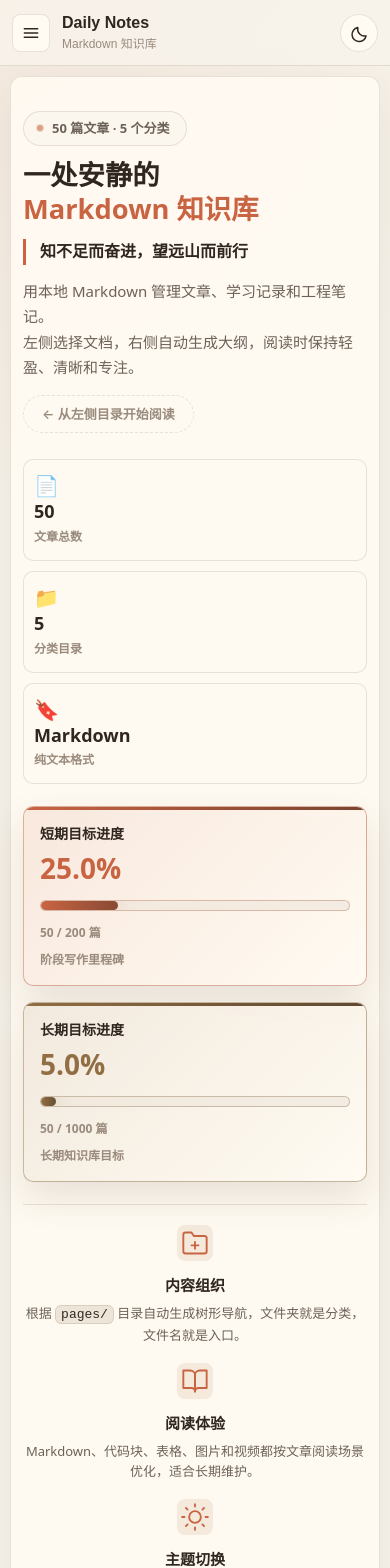
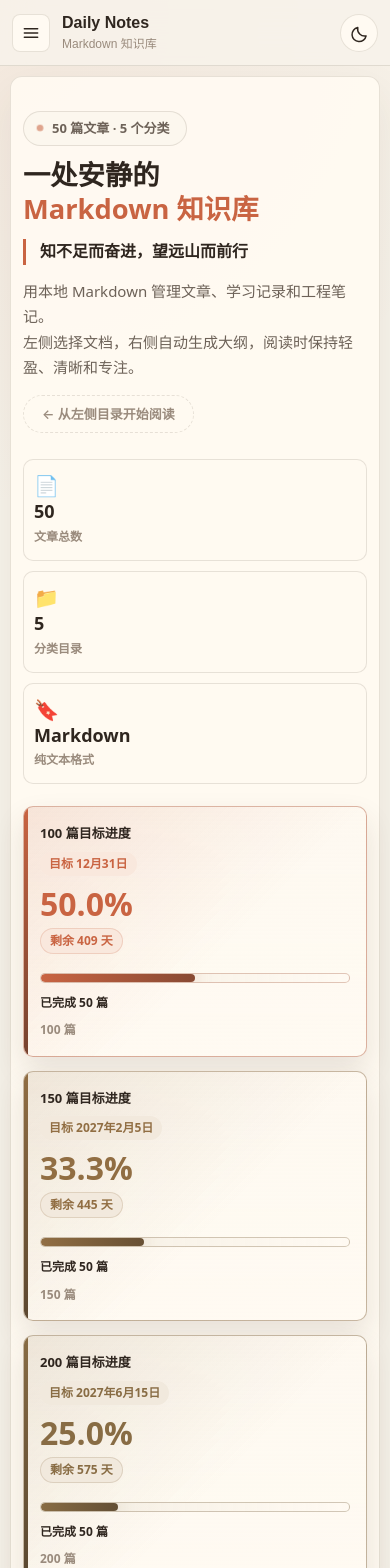
Before and after one commit to donglisuccess/daily-notes, a Vue app: page / in a window 390 px wide. Shown: the top 1568 px of the page. Built offline with nearby package versions, Linux system fonts and the light colour scheme.

Commit message:
feat: 调整ui

```diff
--- a/src/components/ContentViewer.vue
+++ b/src/components/ContentViewer.vue
@@ -27,16 +27,23 @@ const copyToast = ref('');
 const readingTimeLabel = ref('');
 const readingProgress = ref(0);
 const showBackToTop = ref(false);
+const currentTime = ref(new Date());
+const goalAnimationRatio = ref(0);
 let hasImageListener = false;
 let hasScrollListener = false;
 let hasWindowScrollListener = false;
 let scrollFrame: number | undefined;
 let copyToastTimer: number | undefined;
+let currentTimeTimer: number | undefined;
+let goalAnimationFrame: number | undefined;
 let mermaidBlockSequence = 0;
 let mermaidRenderTimer: number | undefined;
 let mermaidRenderToken = 0;
 let themeObserver: MutationObserver | undefined;
 let activeHeadingId: string | null = null;
+
+const DAY_MS = 24 * 60 * 60 * 1000;
+const GOAL_ANIMATION_DURATION = 1100;
 
 const breadcrumb = computed(() => {
   const segments = props.note?.segments;
@@ -69,26 +76,43 @@ const categoryCount = computed(() => {
 const goalProgressItems = computed(() =>
   [
     {
-      key: 'short',
-      label: '短期目标进度',
-      target: 200,
-      caption: '阶段写作里程碑'
+      key: 'first',
+      label: '100 篇目标进度',
+      target: 100,
+      targetDate: new Date(2026, 11, 31),
+      targetDateLabel: '12月31日'
     },
     {
-      key: 'long',
-      label: '长期目标进度',
-      target: 1000,
-      caption: '长期知识库目标'
+      key: 'second',
+      label: '150 篇目标进度',
+      target: 150,
+      targetDate: new Date(2027, 1, 5),
+      targetDateLabel: '2027年2月5日'
+    },
+    {
+      key: 'third',
+      label: '200 篇目标进度',
+      target: 200,
+      targetDate: new Date(2027, 5, 15),
+      targetDateLabel: '2027年6月15日'
     }
   ].map((goal) => {
     const rawPercent = (articleCount.value / goal.target) * 100;
     const progressValue = Number((clamp(rawPercent / 100) * 100).toFixed(1));
+    const animatedPercentValue = rawPercent * goalAnimationRatio.value;
+    const animatedProgressValue = Number((progressValue * goalAnimationRatio.value).toFixed(1));
+    const animatedArticleCount = Math.round(articleCount.value * goalAnimationRatio.value);
+    const remainingDays = getRemainingDays(goal.targetDate);
 
     return {
       ...goal,
-      percentLabel: `${rawPercent.toFixed(1)}%`,
+      percentLabel: `${animatedPercentValue.toFixed(1)}%`,
       progressValue,
-      progressWidth: `${progressValue}%`
+      animatedProgressValue,
+      progressWidth: `${animatedProgressValue}%`,
+      animatedArticleCount,
+      remainingDays,
+      remainingLabel: `剩余 ${remainingDays} 天`
     };
   })
 );
@@ -145,6 +169,23 @@ watch(
   }
 );
 
+watch(
+  articleCount,
+  () => {
+    animateGoalProgress();
+  }
+);
+
+watch(
+  () => props.note,
+  async (note, previousNote) => {
+    if (!note && previousNote) {
+      await nextTick();
+      animateGoalProgress();
+    }
+  }
+);
+
 function resetScrollPosition() {
   const container = scrollRef.value;
   if (container) {
@@ -153,6 +194,64 @@ function resetScrollPosition() {
   if (typeof window !== 'undefined') {
     window.scrollTo({ top: 0 });
   }
+}
+
+function getStartOfLocalDay(value: Date) {
+  return new Date(value.getFullYear(), value.getMonth(), value.getDate());
+}
+
+function getRemainingDays(targetDate: Date) {
+  const today = getStartOfLocalDay(currentTime.value);
+  const targetDay = getStartOfLocalDay(targetDate);
+  return Math.max(0, Math.ceil((targetDay.getTime() - today.getTime()) / DAY_MS));
+}
+
+function easeOutCubic(value: number) {
+  return 1 - Math.pow(1 - value, 3);
+}
+
+function shouldReduceMotion() {
+  return window.matchMedia?.('(prefers-reduced-motion: reduce)').matches ?? false;
+}
+
+function stopGoalProgressAnimation() {
+  if (goalAnimationFrame === undefined || typeof window === 'undefined') {
+    return;
+  }
+  window.cancelAnimationFrame(goalAnimationFrame);
+  goalAnimationFrame = undefined;
+}
+
+function animateGoalProgress() {
+  if (typeof window === 'undefined') {
+    goalAnimationRatio.value = 1;
+    return;
+  }
+
+  stopGoalProgressAnimation();
+
+  if (shouldReduceMotion()) {
+    goalAnimationRatio.value = 1;
+    return;
+  }
+
+  const startTime = window.performance.now();
+  goalAnimationRatio.value = 0;
+
+  const tick = (time: number) => {
+    const progress = clamp((time - startTime) / GOAL_ANIMATION_DURATION);
+    goalAnimationRatio.value = easeOutCubic(progress);
+
+    if (progress < 1) {
+      goalAnimationFrame = window.requestAnimationFrame(tick);
+      return;
+    }
+
+    goalAnimationRatio.value = 1;
+    goalAnimationFrame = undefined;
+  };
+
+  goalAnimationFrame = window.requestAnimationFrame(tick);
 }
 
 function ensureScrollListener() {
@@ -634,6 +733,15 @@ function cleanupImageListener() {
 }
 
 onMounted(() => {
+  currentTime.value = new Date();
+  currentTimeTimer = window.setInterval(() => {
+    currentTime.value = new Date();
+  }, 60 * 1000);
+  if (!props.note) {
+    animateGoalProgress();
+  } else {
+    goalAnimationRatio.value = 1;
+  }
   ensureImageListener();
   ensureScrollListener();
   setupThemeObserver();
@@ -644,6 +752,8 @@ onBeforeUnmount(() => {
   cleanupScrollListener();
   cleanupImageListener();
   cleanupThemeObserver();
+  stopGoalProgressAnimation();
+  window.clearInterval(currentTimeTimer);
   window.clearTimeout(copyToastTimer);
   window.removeEventListener('keydown', handleKeydown);
 });
@@ -762,21 +872,25 @@ onBeforeUnmount(() => {
           >
             <div class="intro-goal__header">
               <span class="intro-goal__label">{{ goal.label }}</span>
+              <span class="intro-goal__date">目标 {{ goal.targetDateLabel }}</span>
+            </div>
+            <div class="intro-goal__summary">
               <strong class="intro-goal__percent">{{ goal.percentLabel }}</strong>
+              <span class="intro-goal__remaining">{{ goal.remainingLabel }}</span>
             </div>
             <div
               class="intro-goal__track"
               role="progressbar"
               :aria-label="goal.label"
-              :aria-valuenow="goal.progressValue"
+              :aria-valuenow="goal.animatedProgressValue"
               aria-valuemin="0"
               aria-valuemax="100"
             >
               <span :style="{ width: goal.progressWidth }"></span>
             </div>
             <div class="intro-goal__meta">
-              <span>{{ articleCount }} / {{ goal.target }} 篇</span>
-              <span>{{ goal.caption }}</span>
+              <span>已完成 {{ goal.animatedArticleCount }} 篇</span>
+              <span>{{ goal.target }} 篇</span>
             </div>
           </article>
         </section>
@@ -1447,7 +1561,7 @@ onBeforeUnmount(() => {
   grid-area: goals;
   display: grid;
   grid-template-columns: 1fr;
-  gap: 16px;
+  gap: 14px;
   margin-top: 0;
   align-content: center;
 }
@@ -1456,17 +1570,27 @@ onBeforeUnmount(() => {
   --goal-color: var(--accent);
   --goal-glow: rgba(62, 49, 38, 0.12);
   position: relative;
+  isolation: isolate;
   overflow: hidden;
   border: 1px solid color-mix(in srgb, var(--goal-color) 36%, var(--panel-border));
   border-radius: var(--radius-md);
-  padding: 22px;
+  padding: 18px 18px 16px;
   background:
-    linear-gradient(135deg, color-mix(in srgb, var(--goal-color) 12%, var(--panel-bg)) 0%, color-mix(in srgb, var(--panel-bg) 82%, transparent) 100%);
-  box-shadow: 0 16px 36px var(--goal-glow);
-}
-
-.intro-goal--long {
+    linear-gradient(135deg, color-mix(in srgb, var(--goal-color) 14%, transparent) 0%, transparent 58%),
+    linear-gradient(180deg, color-mix(in srgb, var(--panel-bg) 92%, var(--panel-muted)) 0%, color-mix(in srgb, var(--panel-bg) 76%, transparent) 100%);
+  box-shadow: 0 14px 30px var(--goal-glow);
+  transition:
+    border-color var(--transition-base),
+    box-shadow var(--transition-base),
+    transform var(--transition-base);
+}
+
+.intro-goal--second {
   --goal-color: color-mix(in srgb, var(--accent) 54%, var(--hljs-addition));
+}
+
+.intro-goal--third {
+  --goal-color: color-mix(in srgb, var(--accent) 46%, var(--hljs-string));
 }
 
 .intro-goal::before {
@@ -1474,12 +1598,33 @@ onBeforeUnmount(() => {
   position: absolute;
   top: 0;
   left: 0;
-  right: 0;
-  height: 3px;
-  background: linear-gradient(90deg, var(--goal-color), color-mix(in srgb, var(--goal-color) 48%, var(--text-primary)));
+  bottom: 0;
+  width: 4px;
+  background: linear-gradient(180deg, var(--goal-color), color-mix(in srgb, var(--goal-color) 46%, var(--text-primary)));
+}
+
+.intro-goal::after {
+  content: '';
+  position: absolute;
+  inset: 0;
+  z-index: -1;
+  background: linear-gradient(120deg, transparent 0%, color-mix(in srgb, var(--goal-color) 9%, transparent) 44%, transparent 78%);
+  opacity: 0;
+  transition: opacity var(--transition-base);
+}
+
+.intro-goal:hover {
+  border-color: color-mix(in srgb, var(--goal-color) 52%, var(--panel-border));
+  box-shadow: 0 18px 38px color-mix(in srgb, var(--goal-color) 16%, transparent);
+  transform: translateY(-2px);
+}
+
+.intro-goal:hover::after {
+  opacity: 1;
 }
 
 .intro-goal__header,
+.intro-goal__summary,
 .intro-goal__meta {
   display: flex;
   justify-content: space-between;
@@ -1487,32 +1632,60 @@ onBeforeUnmount(() => {
 }
 
 .intro-goal__header {
-  align-items: baseline;
+  align-items: center;
   flex-direction: row;
 }
 
 .intro-goal__label {
   color: var(--text-primary);
-  font-size: 14px;
+  font-size: 13px;
   font-weight: 700;
+}
+
+.intro-goal__date,
+.intro-goal__remaining {
+  border-radius: 999px;
+  background: color-mix(in srgb, var(--goal-color) 12%, var(--panel-bg));
+  color: var(--goal-color);
+  font-size: 12px;
+  font-weight: 760;
+  line-height: 1;
+  white-space: nowrap;
+}
+
+.intro-goal__date {
+  padding: 6px 9px;
+}
+
+.intro-goal__summary {
+  align-items: flex-end;
+  margin-top: 14px;
 }
 
 .intro-goal__percent {
   color: var(--goal-color);
-  font-size: clamp(30px, 3.4vw, 40px);
+  font-size: clamp(34px, 4vw, 46px);
   font-weight: 760;
   line-height: 1;
   letter-spacing: 0;
   white-space: nowrap;
 }
 
+.intro-goal__remaining {
+  padding: 7px 10px;
+  margin-bottom: 3px;
+  box-shadow: inset 0 0 0 1px color-mix(in srgb, var(--goal-color) 20%, transparent);
+}
+
 .intro-goal__track {
-  height: 11px;
-  margin-top: 18px;
+  position: relative;
+  height: 10px;
+  margin-top: 16px;
   overflow: hidden;
-  border: 1px solid color-mix(in srgb, var(--goal-color) 24%, var(--panel-border));
+  border: 1px solid color-mix(in srgb, var(--goal-color) 22%, var(--panel-border));
   border-radius: 999px;
-  background: color-mix(in srgb, var(--panel-muted) 74%, transparent);
+  background:
+    linear-gradient(90deg, color-mix(in srgb, var(--panel-muted) 72%, transparent), color-mix(in srgb, var(--panel-bg) 82%, transparent));
 }
 
 .intro-goal__track span {
@@ -1522,16 +1695,18 @@ onBeforeUnmount(() => {
   border-radius: inherit;
   background: linear-gradient(90deg, var(--goal-color), color-mix(in srgb, var(--goal-color) 58%, var(--text-primary)));
   box-shadow: 0 0 18px color-mix(in srgb, var(--goal-color) 34%, transparent);
-  transition: width 0.24s ease;
 }
 
 .intro-goal__meta {
-  flex-wrap: wrap;
   align-items: baseline;
-  margin-top: 12px;
+  margin-top: 10px;
   color: var(--text-muted);
   font-size: 12px;
   font-weight: 650;
+}
+
+.intro-goal__meta span:first-child {
+  color: var(--text-primary);
 }
 
 /* Feature cards */
@@ -1705,7 +1880,7 @@ onBeforeUnmount(() => {
   }
 
   .intro-goals {
-    grid-template-columns: repeat(2, minmax(0, 1fr));
+    grid-template-columns: repeat(3, minmax(0, 1fr));
   }
 }
 
@@ -1858,14 +2033,19 @@ onBeforeUnmount(() => {
   }
 
   .intro-goal__header,
+  .intro-goal__summary,
   .intro-goal__meta {
     align-items: flex-start;
     flex-direction: column;
     gap: 8px;
   }
 
+  .intro-goal__summary {
+    margin-top: 12px;
+  }
+
   .intro-goal__percent {
-    font-size: 28px;
+    font-size: 32px;
   }
 
   .copy-toast {
```
Also changed, not shown: 1 other file (tests, documents, lock files or other folders).
